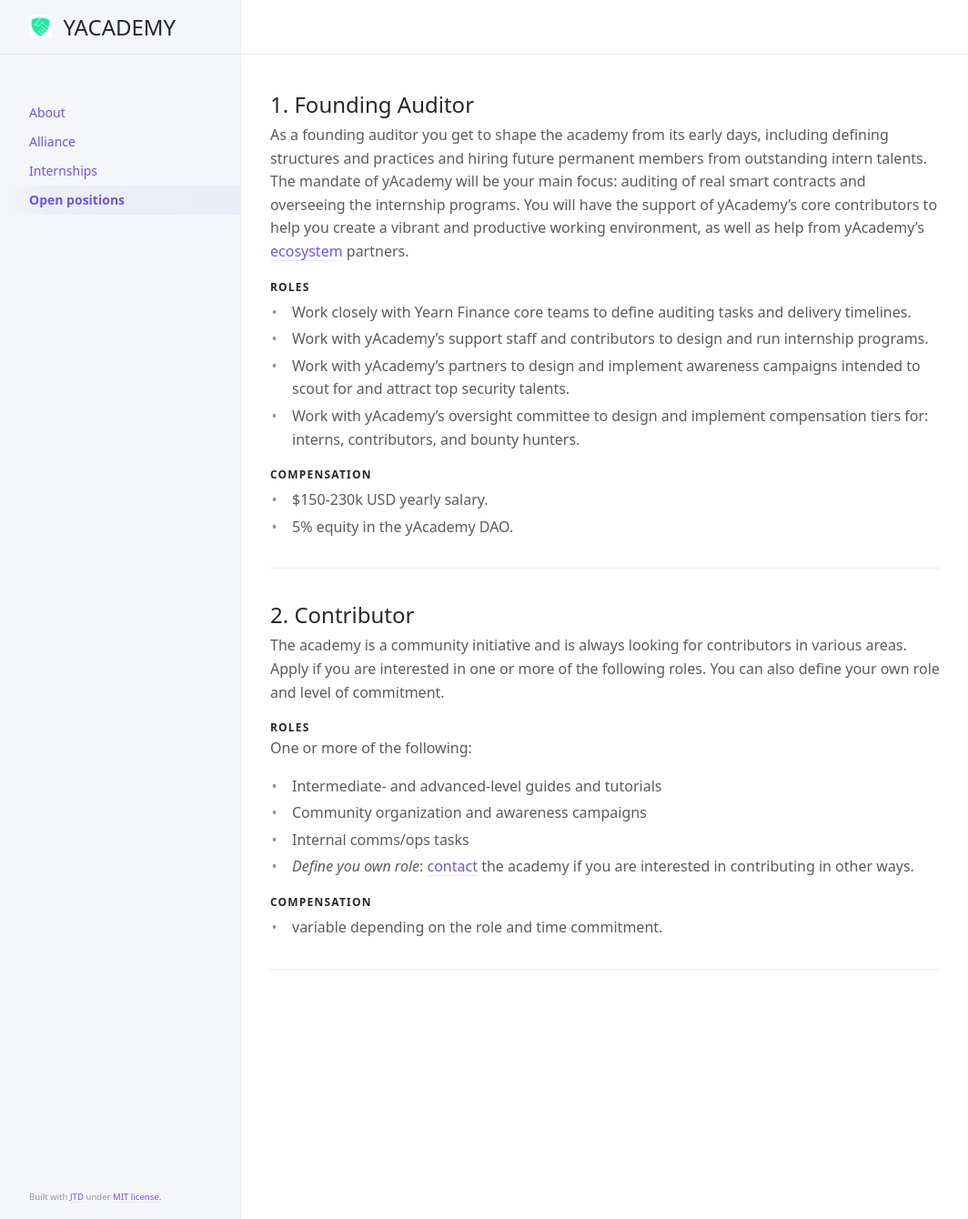
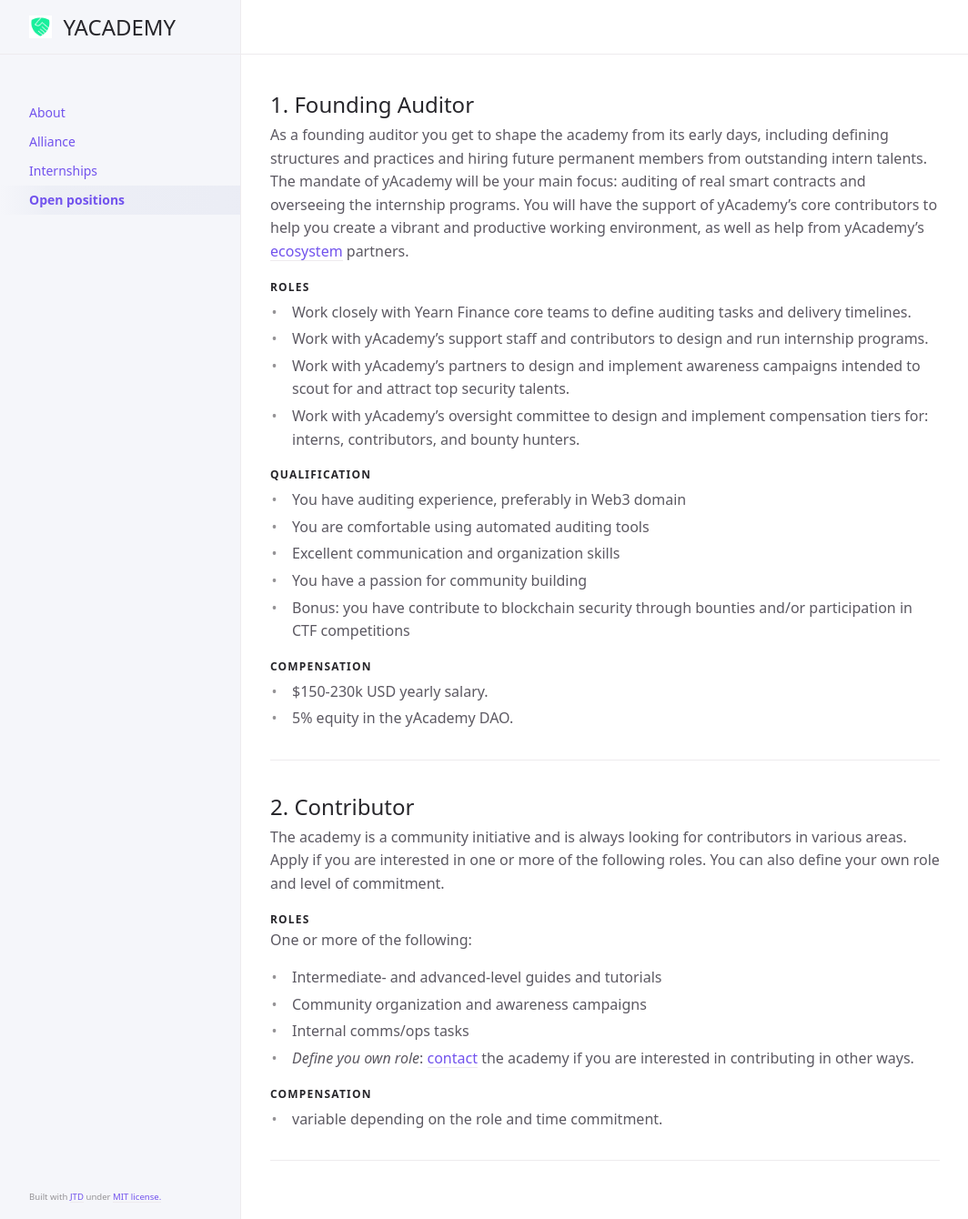
Before and after one commit to yacademy/yacademy.github.io, a Jekyll site: the page built from jobs.md, in a window 1280 px wide and 1340 px high. Shown: the whole window at 91% size, without its empty margins (107-1171 px from the left). Built offline with Jekyll 4.4.1, drawn with Linux system fonts in a browser that asks for light colours.

Commit message:
fix: role qualifications

```diff
--- a/jobs.md
+++ b/jobs.md
@@ -15,6 +15,14 @@
 - Work with yAcademy's support staff and contributors to design and run internship programs.
 - Work with yAcademy's partners to design and implement awareness campaigns intended to scout for and attract top security talents.
 - Work with yAcademy's oversight committee to design and implement compensation tiers for: interns, contributors, and bounty hunters.
+
+#### **Qualification**
+
+- You have auditing experience, preferably in Web3 domain
+- You are comfortable using automated auditing tools
+- Excellent communication and organization skills
+- You have a passion for community building
+- Bonus: you have contribute to blockchain security through bounties and/or participation in CTF competitions
 
 #### **Compensation**
 
```
